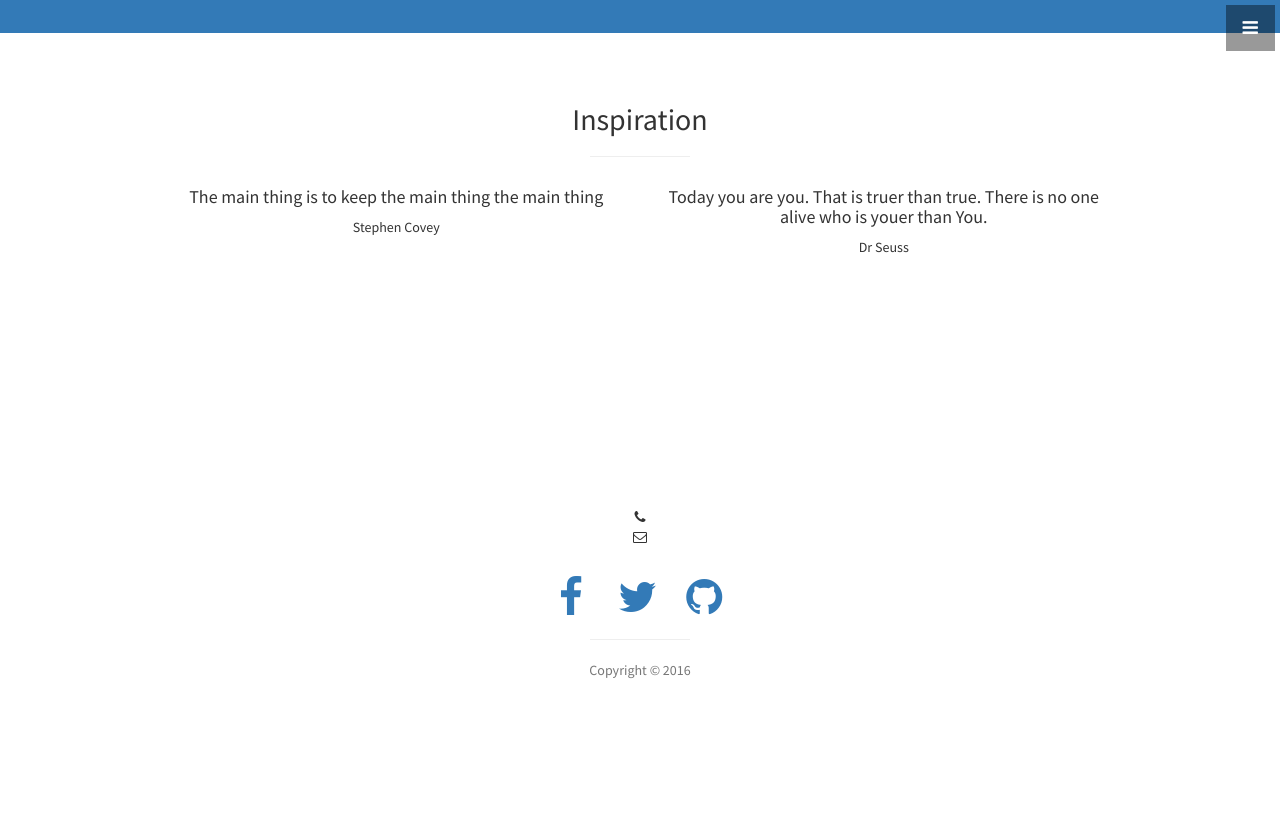
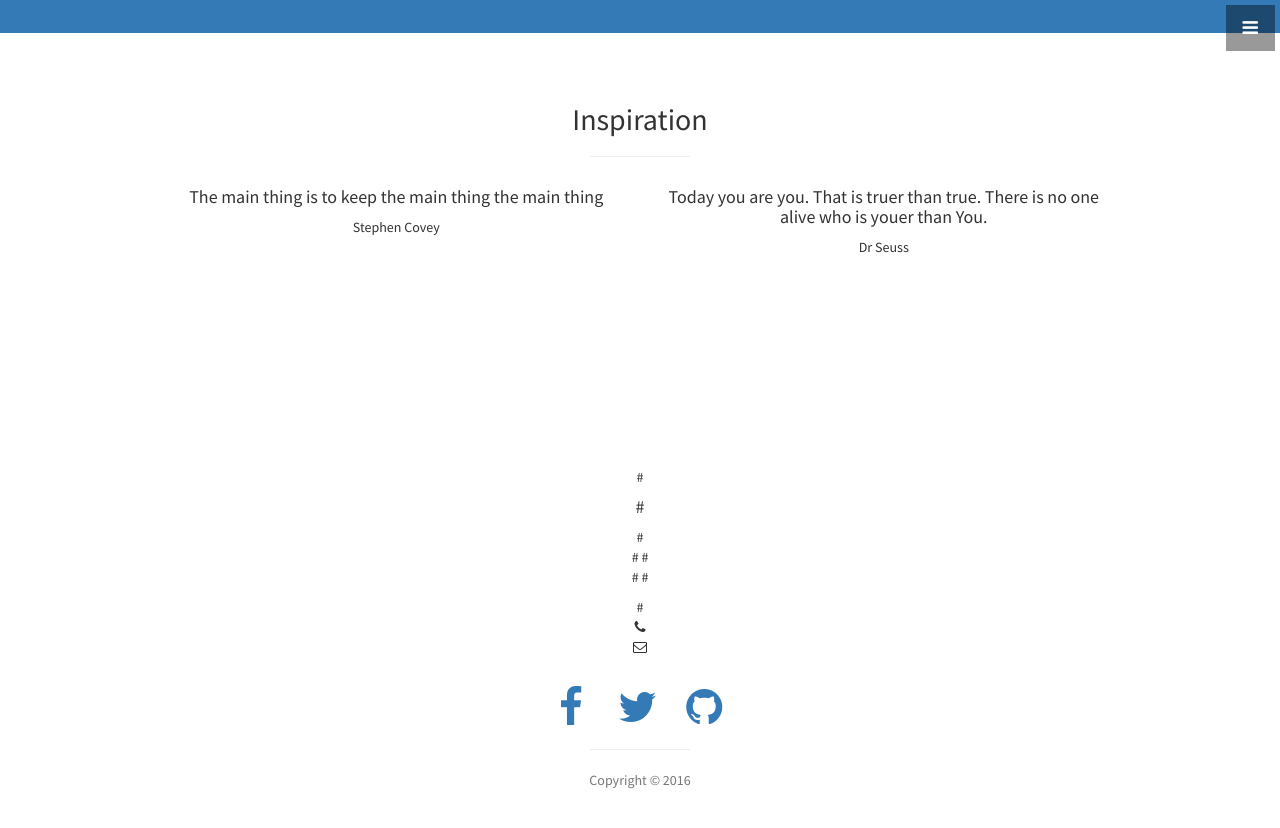
Before and after one commit to jikinluke8/inspark, a Jekyll site: the page built from index.html, in a window 1280 px wide and 900 px high, scrolled down 1445 px. Shown: the top 828 px of the window. Built offline with Jekyll 4.4.1, drawn with Linux system fonts in a browser that asks for light colours; before the commit the page ends 2235 px from its top, so only the background shows below that.

Commit message:
Update footer.html

```diff
--- a/_includes/footer.html
+++ b/_includes/footer.html
@@ -2,15 +2,15 @@
   <div class="container">
     <div class="row">
       <div class="col-lg-10 col-lg-offset-1 text-center">
-        <h4><strong>{{ site.owner }}</strong>
-        </h4>
-        <p>
-          {% for address in site.address %}
-          {{ address.line }}<br>
-          {% endfor %}
-        </p>
+        #<h4><strong>{{ site.owner }}</strong>
+        #</h4>
+        #<p>
+          #{% for address in site.address %}
+          #{{ address.line }}<br>
+          #{% endfor %}
+        #</p>
         <ul class="list-unstyled">
-          <li><i class="fa fa-phone fa-fw"></i> {{ site.telephone }}</li>
+          #<li><i class="fa fa-phone fa-fw"></i> {{ site.telephone }}</li>
           <li><i class="fa fa-envelope-o fa-fw"></i>  <a href="mailto:{{ site.email }}">{{ site.email }}</a>
           </li>
         </ul>
```
